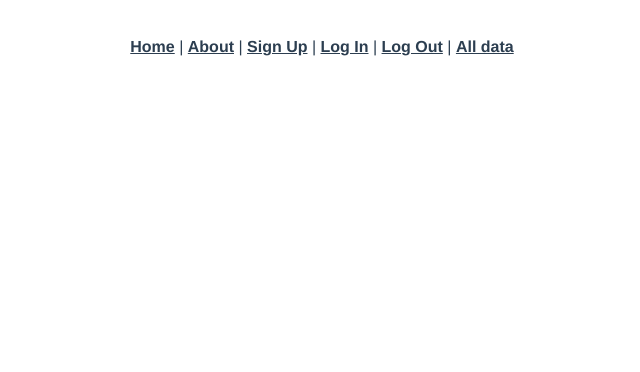
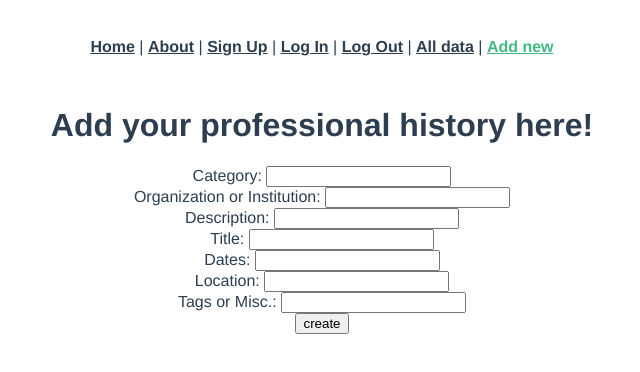
Before and after one commit to SamSharff/resume-frontend, a Vue app: page /NewResume in a window 1280 px wide. Shown: the top 372 px of the page, without its empty margins (318-958 px from the left). Built offline with nearby package versions, Linux system fonts and the light colour scheme.

Commit message:
adds newResume

```diff
--- a/src/App.vue
+++ b/src/App.vue
@@ -11,6 +11,8 @@
     <router-link to="/logout">Log Out</router-link>
     |
     <router-link to="/IndexResume">All data</router-link>
+    |
+    <router-link to="/NewResume">Add new</router-link>
   </nav>
   <router-view />
 </template>
--- a/src/router/index.js
+++ b/src/router/index.js
@@ -4,6 +4,7 @@ import SignUp from "../views/SignUp.vue";
 import LogIn from "../views/LogIn.vue";
 import LogOut from "../views/LogOut.vue";
 import IndexResume from "../views/IndexResume.vue";
+import NewResume from "../views/NewResume.vue";
 
 const routes = [
   {
@@ -39,6 +40,11 @@ const routes = [
     name: "index",
     component: IndexResume,
   },
+  {
+    path: "/NewResume",
+    name: "new",
+    component: NewResume,
+  },
 ];
 
 const router = createRouter({
--- a/src/views/IndexResume.vue
+++ b/src/views/IndexResume.vue
@@ -24,13 +24,13 @@ export default {
       <!-- <h3>Details</h3> -->
       <h1>{{ experience.category }}</h1>
       <h3>{{ experience.title }}</h3>
-      <h4>{{ experience.misc }}</h4>
+      <h4>Tags: {{ experience.misc }}</h4>
       <br />
       <!-- <button v-on:click="consoleLog(experience)">Console Log</button> -->
       <!-- <p>category: {{ experience.category }}</p> -->
       <!-- <a v-bind:href="`/experiences/${experience.id}`">More info</a> -->
       <!-- </div> -->
-      <!-- <button v-on:click="" -->
+      <button v-on:click="`/experiences/${experience.id}`">More info</button>
     </div>
   </div>
 </template>
--- /dev/null
+++ b/src/views/NewResume.vue
@@ -0,0 +1,68 @@
+<script>
+import axios from "axios";
+
+export default {
+  data: function () {
+    return {
+      newExperienceParams: {},
+      errors: [],
+      status: "",
+    };
+  },
+  methods: {
+    createExperience: function () {
+      console.log("making a new experience");
+      axios
+        .post("/experiences", this.newExperienceParams)
+        .then((response) => {
+          console.log("Success", response.data);
+          this.experiences.push(response.data);
+        })
+        .catch((error) => {
+          console.log(error.response.status, error.response.statusText), (this.status = error.response.status);
+        });
+    },
+  },
+};
+</script>
+<template>
+  <div class="experiences-new">
+    <form v-on:submit.prevent="createExperience()">
+      <h1>Add your professional history here!</h1>
+      <div>
+        <div class="form-group">
+          Category:
+          <input type="text" v-model="newExperienceParams.category" />
+        </div>
+        <div class="form-group">
+          Organization or Institution:
+          <input type="text" v-model="newExperienceParams.or_institution" />
+        </div>
+        <div class="form-group">
+          Description:
+          <input type="text" v-model="newExperienceParams.description" />
+        </div>
+        <div class="form-group">
+          Title:
+          <input type="text" v-model="newExperienceParams.title" />
+        </div>
+        <div class="form-group">
+          Dates:
+          <input type="text" v-model="newExperienceParams.dates" />
+        </div>
+        <div class="form-group">
+          Location:
+          <input type="text" v-model="newExperienceParams.location" />
+        </div>
+        <div class="form-group">
+          Tags or Misc.:
+          <input type="text" v-model="newExperienceParams.misc" />
+        </div>
+      </div>
+      <input type="submit" value="create" />
+    </form>
+    <!-- <button v-on:click="createExperience(newExperienceParams)">Create Experience</button> -->
+  </div>
+</template>
+
+<style></style>
```
